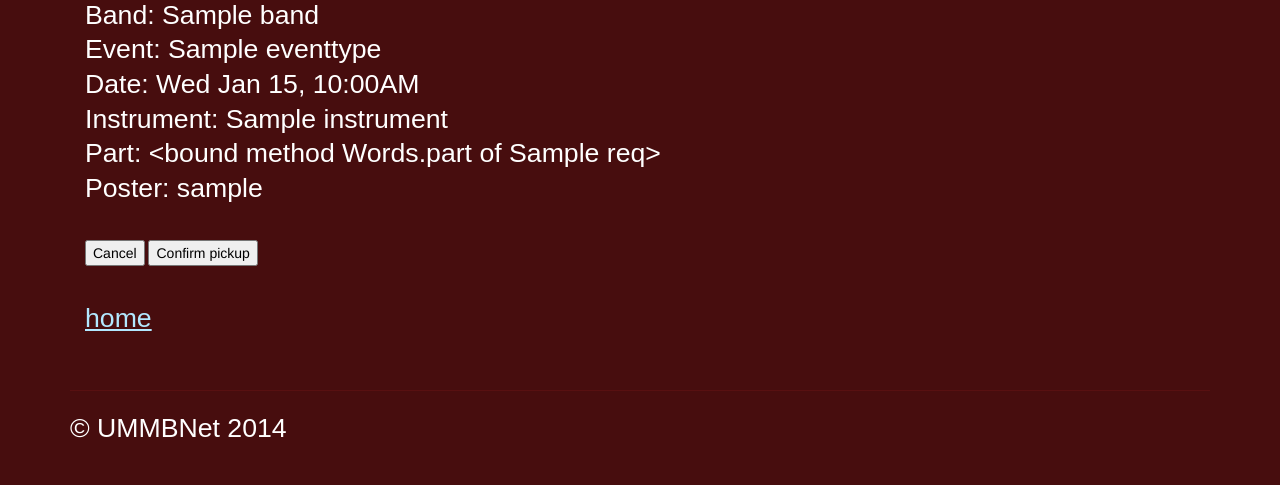
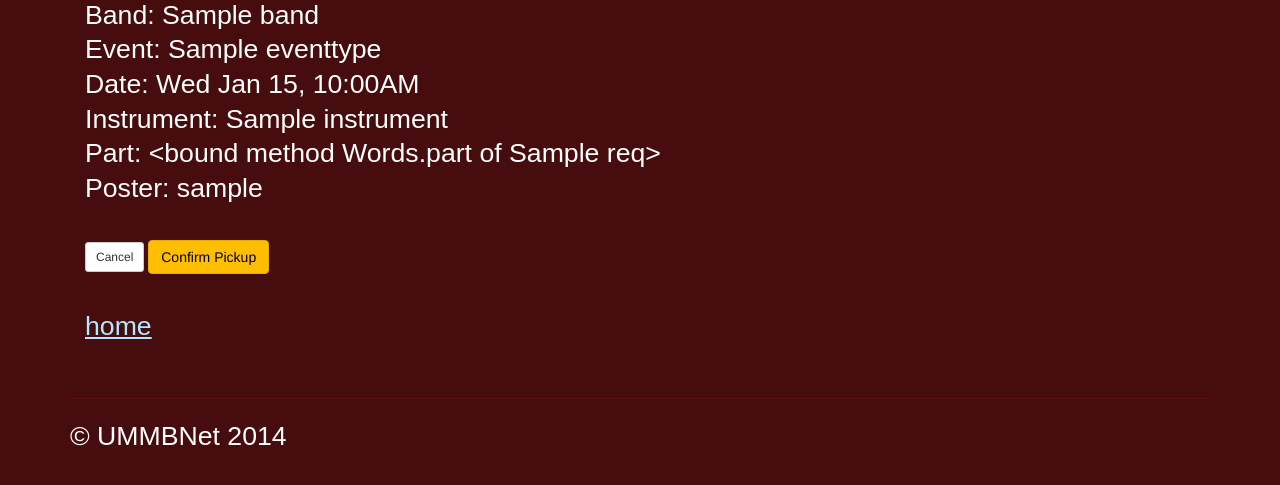
Before and after one commit to kevana/ummbNet, a Flask app: template templates/pickup-req-confirm.html in a window 1280 px wide. Shown: the part 271-756 px from the top of the page. Run offline with Flask 2, Linux system fonts and the light colour scheme; the template is opened without the code that fills it: most values are stand-ins (such as "Sample title", 1, 10 or a date in 2020); parts of the project's set-up code (start-up, migrations or seed data) failed here and were passed over; some libraries are stand-ins or nearby versions.

Commit message:
Changed pickup confirmation template, changed from input to buttons, added style

```diff
--- a/templates/pickup-req-confirm.html
+++ b/templates/pickup-req-confirm.html
@@ -16,9 +16,9 @@
               {% endif %}
   </p
   <p>
-  <form action="{{ url_for('req', request_id=req.id) }}" method="POST">
-    <input type="button" value="Cancel"></input>
-    <input type="submit" value="Confirm pickup"></input>
+  <form role="form" action="{{ url_for('req', request_id=req.id) }}" method="POST">
+    <button type="button" class="btn btn-default btn-sm" onclick="location.href='{{ url_for('req', request_id=req.id) }}'">Cancel</button>
+    <button type="submit" class="btn btn-primary">Confirm Pickup</button>
   </form>
   </p>
 
```
